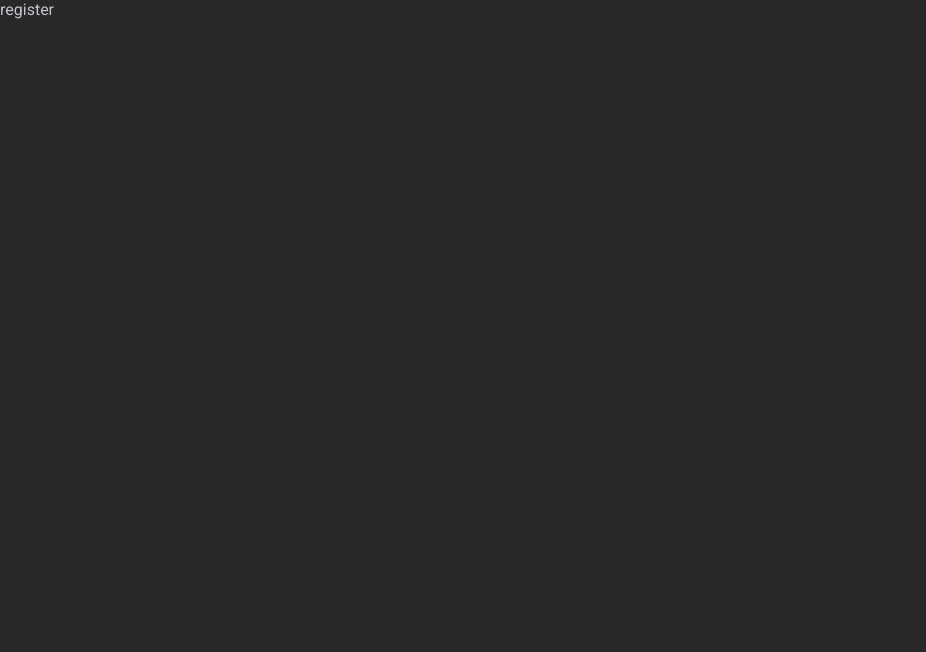
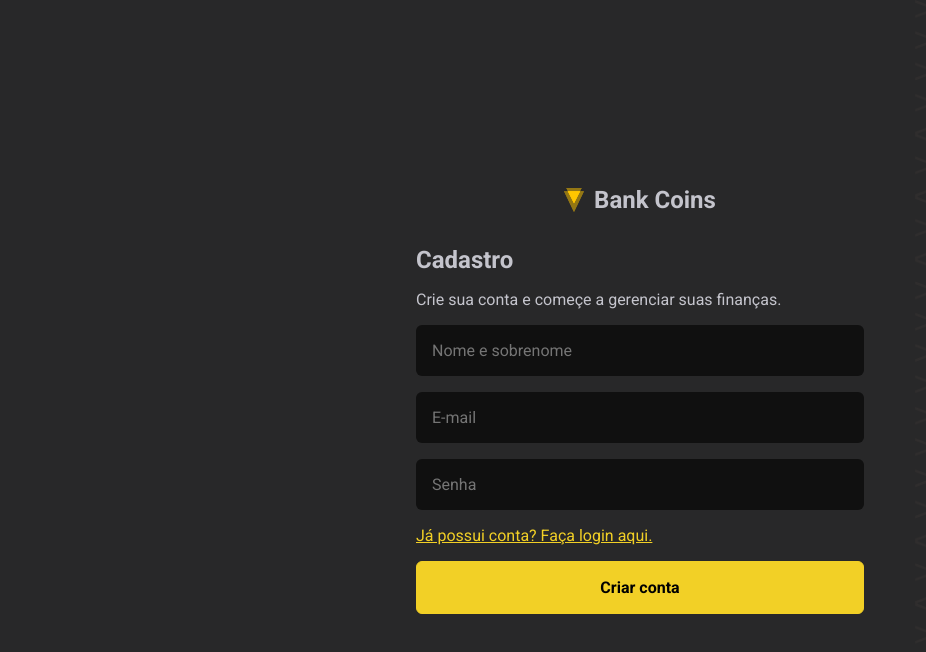
Before and after one commit to BrunaCriscuolo/bank-coins, a React (Vite) app: page /register in a window 1280 px wide. Shown: the top 652 px of the page, without its empty margins (0-926 px from the left). Built offline with nearby package versions, Linux system fonts and the light colour scheme.

Commit message:
feat: create register page

```diff
--- a/src/components/forms/input/index.tsx
+++ b/src/components/forms/input/index.tsx
@@ -2,7 +2,7 @@ import { InputForm } from "./styles";
 
 interface InputProps {
   placeholder: string;
-  type: string;
+  type?: string;
 }
 export function Input({ placeholder, type }: InputProps): JSX.Element {
   return <InputForm placeholder={placeholder} type={type} />;
--- a/src/components/layouts/AuthLayout/index.tsx
+++ b/src/components/layouts/AuthLayout/index.tsx
@@ -9,7 +9,7 @@ interface AuthLayoutProps {
   title: string;
   subtitle: string;
 }
-export default function AuthLayout({
+export function AuthLayout({
   children,
   title,
   subtitle,
--- a/src/pages/Login/index.tsx
+++ b/src/pages/Login/index.tsx
@@ -2,7 +2,8 @@ import { Link } from "../../components/forms/Link";
 import { Button } from "../../components/forms/button";
 import { Form } from "../../components/forms/form";
 import { Input } from "../../components/forms/input";
-import AuthLayout from "../../components/layouts/AuthLayout";
+
+import { AuthLayout } from "../../components/layouts/AuthLayout";
 
 export default function Login(): JSX.Element {
   return (
--- a/src/pages/Register/index.tsx
+++ b/src/pages/Register/index.tsx
@@ -1,3 +1,23 @@
+import { Link } from "../../components/forms/Link";
+import { Button } from "../../components/forms/button";
+import { Form } from "../../components/forms/form";
+import { Input } from "../../components/forms/input";
+
+import { AuthLayout } from "../../components/layouts/AuthLayout";
+
 export default function Register(): JSX.Element {
-  return <p>register</p>;
+  return (
+    <AuthLayout
+      title="Cadastro"
+      subtitle="Crie sua conta e começe a gerenciar suas finanças."
+    >
+      <Form>
+        <Input placeholder="Nome e sobrenome" />
+        <Input placeholder="E-mail" type="email" />
+        <Input placeholder="Senha" type="password" />
+        <Link label="Já possui conta? Faça login aqui." href="/login" />
+        <Button>Criar conta</Button>
+      </Form>
+    </AuthLayout>
+  );
 }
```
